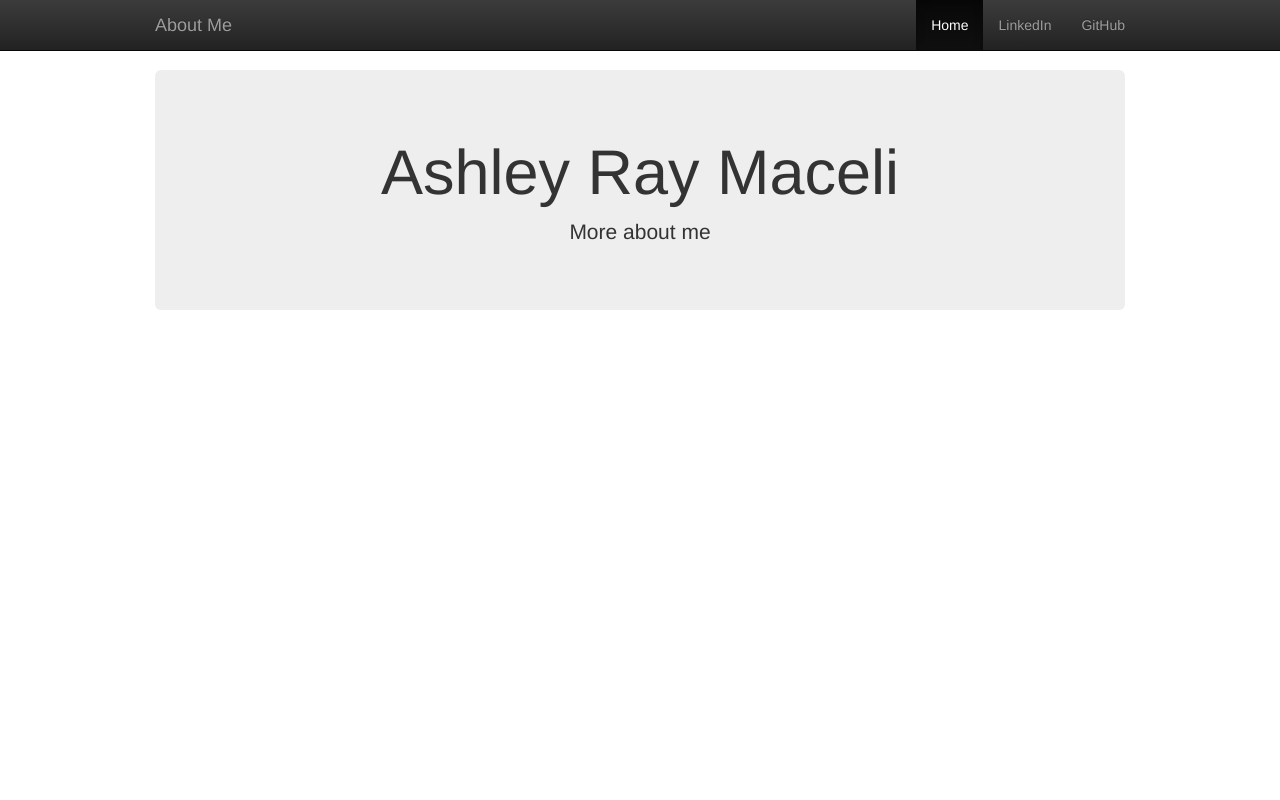
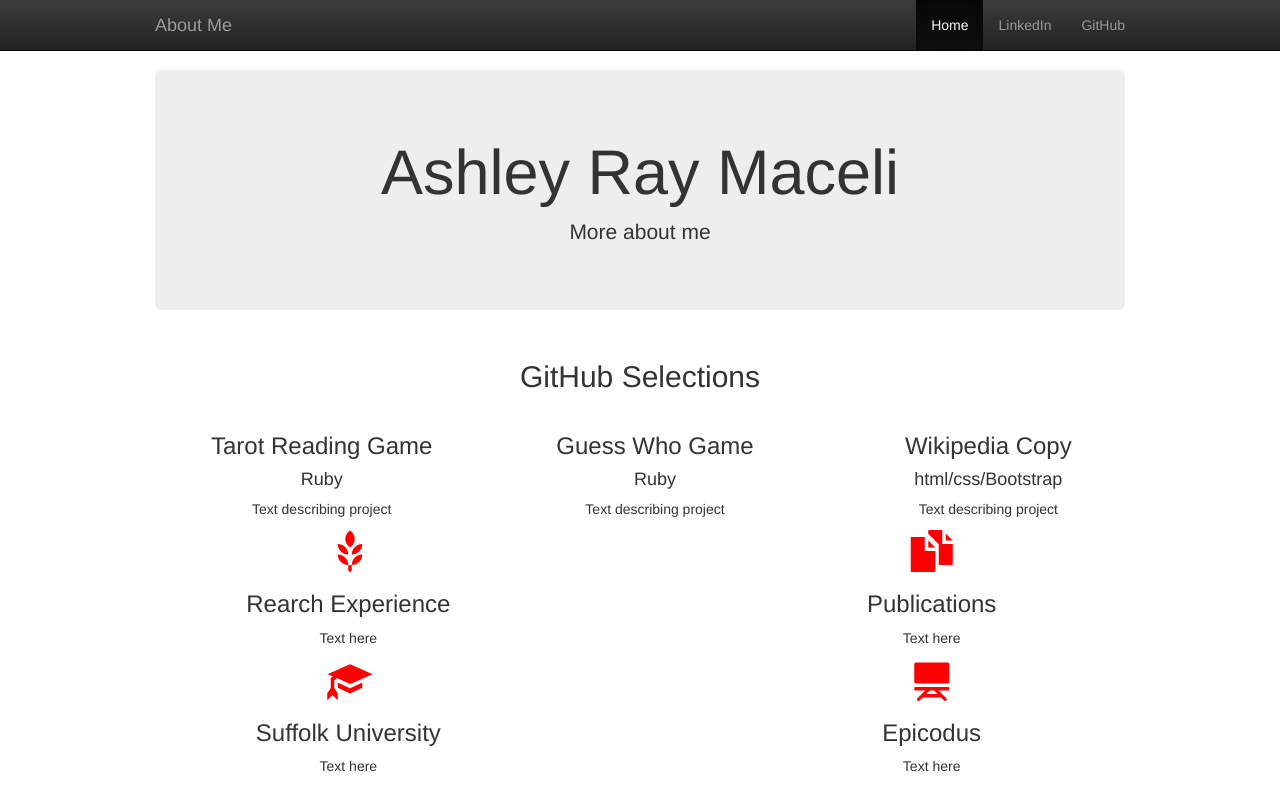
Before and after one commit to AshleyRayMaceli/portfolio, a plain HTML site: page index.html in a window 1280 px wide. Drawn offline with nearby package versions, Linux system fonts and the light colour scheme; files whose address does not match are found by name.

Commit message:
Layed out frontpage elements in rows/columns with glyphs

```diff
--- a/css/styles.css
+++ b/css/styles.css
@@ -9,3 +9,18 @@ body {
 .container {
   max-width: 1000px;
 }
+
+.large-front-page-elements {
+  text-align: center;
+}
+
+.split-front-page-elements {
+  text-align: center
+}
+
+.glyphicon {
+  font-size: 3em;
+  display: block;
+  text-align: center;
+  color: red;
+}
--- a/index.html
+++ b/index.html
@@ -30,11 +30,75 @@
 
 <!-- container class within jumbotron to fill heading and remove rounded corners -->
   <div class="container">
-        <div class="jumbotron">
-            <h1>Ashley Ray Maceli</h1>
-            <p>More about me</p>
-        </div>
+    <div class="jumbotron">
+      <h1>Ashley Ray Maceli</h1>
+        <p>More about me</p>
     </div>
+  </div>
+
+<div class="large-front-page-elements">
+  <div class="container">
+    <div class="row">
+      <h2>GitHub Selections<h2>
+    </div>
+
+  <div class="container">
+    <div class="row">
+      <div class="col-md-4">
+        <h3>Tarot Reading Game</h3>
+        <h4>Ruby</h4>
+        <p>Text describing project</p>
+      </div>
+      <div class="col-md-4">
+        <h3>Guess Who Game</h3>
+        <h4>Ruby</h4>
+        <p>Text describing project</p>
+      </div>
+      <div class="col-md-4">
+        <h3>Wikipedia Copy</h3>
+        <h4>html/css/Bootstrap</h4>
+        <p>Text describing project</p>
+      </div>
+    </div>
+  </div>
+</div>
+</div>
+
+<div class="split-front-page-elements">
+  <div class="container">
+    <div class="row">
+      <div class="col-md-5">
+        <b class="glyphicon glyphicon glyphicon-grain"></b>
+        <h3>Rearch Experience</h3>
+        <p>Text here</p>
+      </div>
+      <div class="col-md-2">
+      </div>
+      <div class="col-md-5">
+        <b class="glyphicon glyphicon glyphicon-duplicate"></b>
+        <h3>Publications</h3>
+        <p>Text here</p>
+      </div>
+    </div>
+  </div>
+
+  <div class="container">
+    <div class="row">
+      <div class="col-md-5">
+        <b class="glyphicon glyphicon glyphicon-education"></b>
+        <h3>Suffolk University</h3>
+        <p>Text here</p>
+      </div>
+      <div class="col-md-2">
+      </div>
+      <div class="col-md-5">
+        <b class="glyphicon glyphicon glyphicon-blackboard"></b>
+        <h3>Epicodus</h3>
+        <p>Text here</p>
+      </div>
+    </div>
+  </div>
+</div>
 
   <script src="http://code.jquery.com/jquery.js"></script>
   <script src="https://ajax.googleapis.com/ajax/libs/jquery/1.11.3/jquery.min.js"></script>
```
